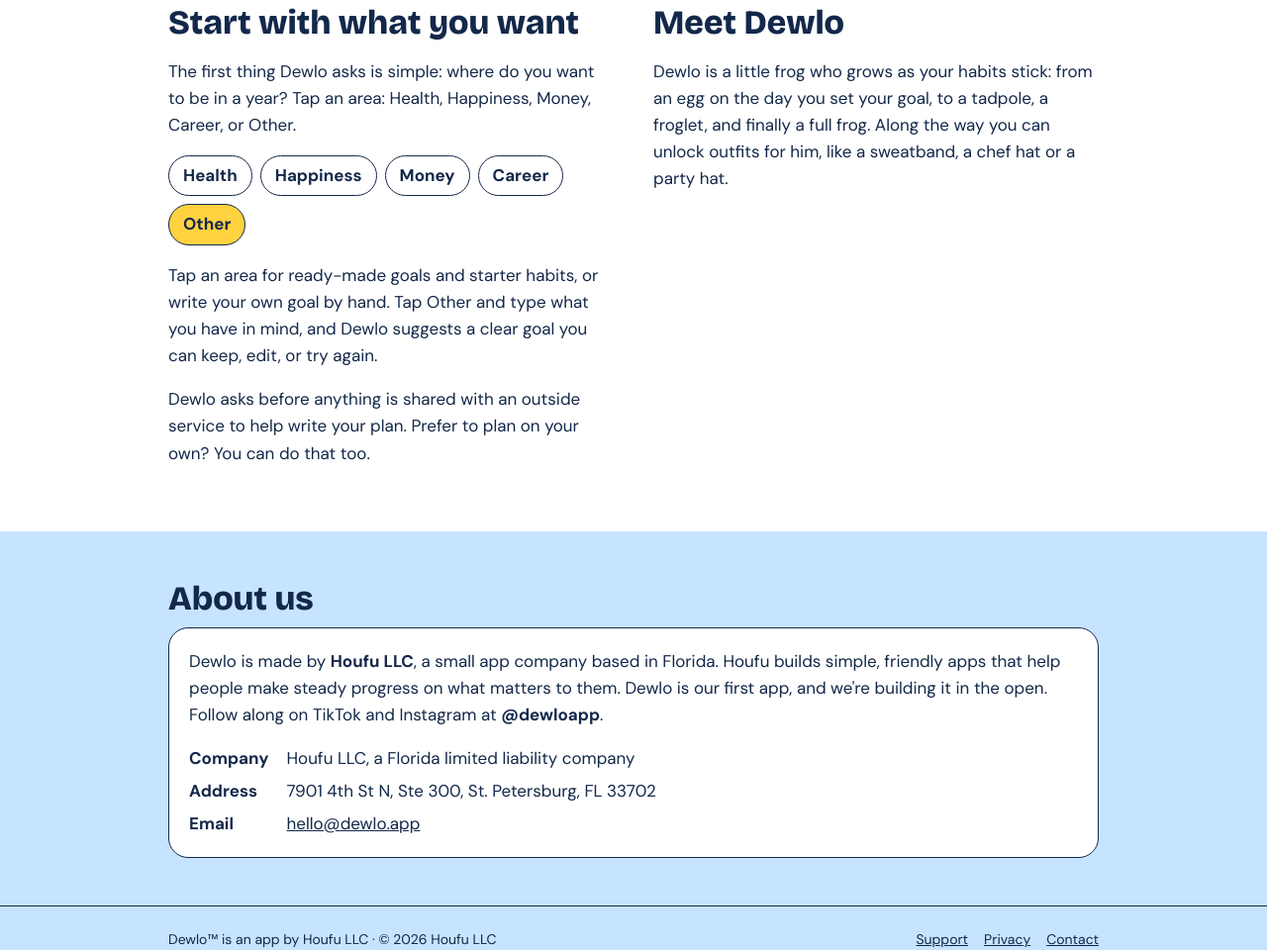
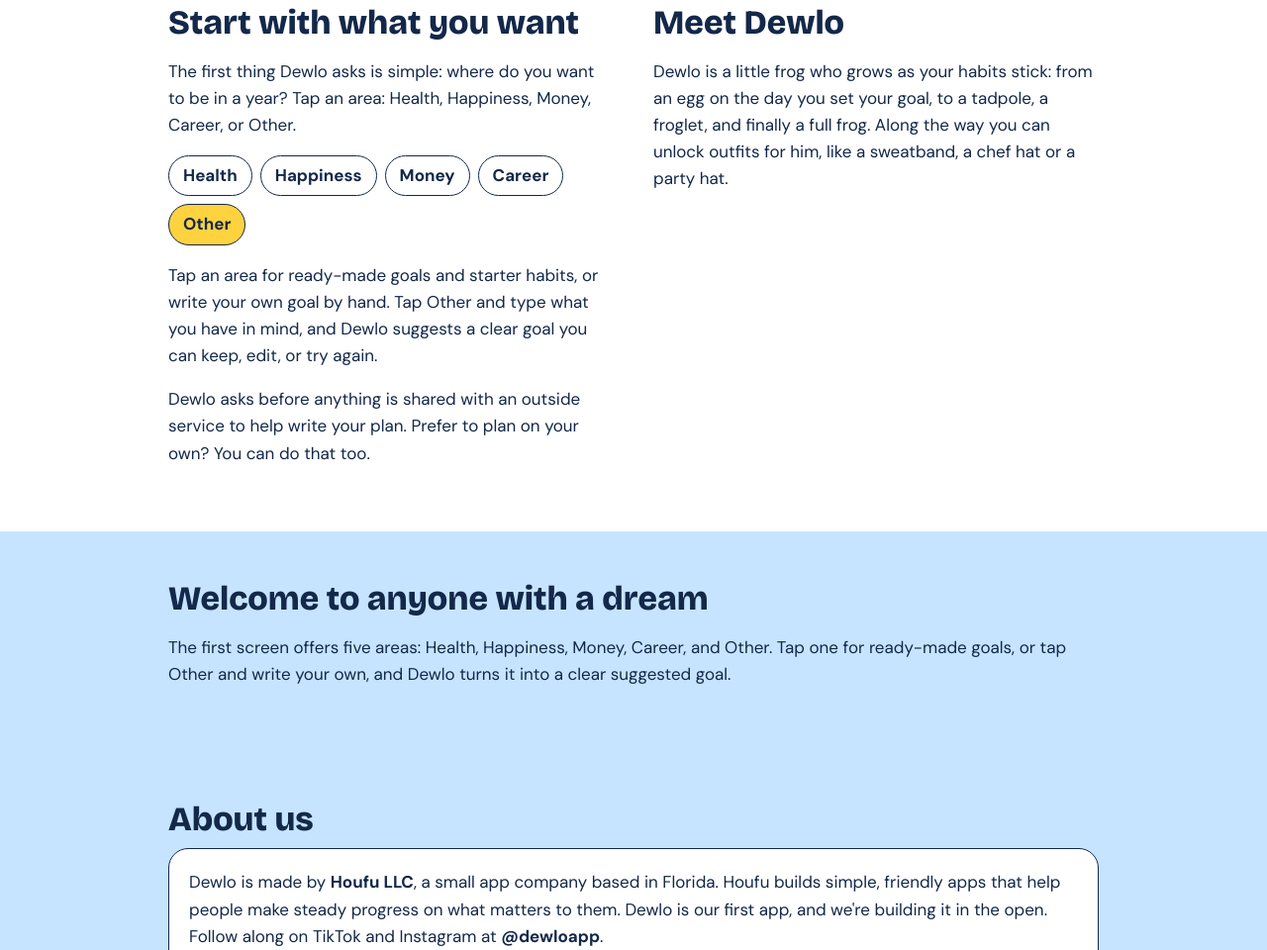
Before and after one commit to kyeortega/dewlo-site, a plain HTML site: page index.html in a window 1280 px wide. Shown: the part 1658-2618 px from the top of the page at 99% size. Drawn offline with nearby package versions, Linux system fonts and the light colour scheme; a web font is replaced by a local one.

Commit message:
Waitlist page: darker button for contrast, add positioning section
Co-Authored-By: Claude Opus 5.5 <noreply@anthropic.com>
Claude-Session: https://claude.ai/code/session_01EC95hxEe8pv5YwXctYH9PV

```diff
--- a/index.html
+++ b/index.html
@@ -83,6 +83,11 @@
   </div>
 </div></section>
 
+<section class="band"><div class="wrap">
+  <h2>Welcome to anyone with a dream</h2>
+  <p>The first screen offers five areas: Health, Happiness, Money, Career, and Other. Tap one for ready-made goals, or tap Other and write your own, and Dewlo turns it into a clear suggested goal.</p>
+</div></section>
+
 <section id="about" class="band"><div class="wrap">
   <h2>About us</h2>
   <div class="card about">
--- a/style.css
+++ b/style.css
@@ -47,7 +47,7 @@ footer .wrap{display:flex;justify-content:space-between;gap:12px;flex-wrap:wrap;
 .waitlist h2{margin:0 0 6px}.waitlist p{margin:0 0 14px}.waitlist .fine{font-size:13px;color:#555;margin:12px 0 0}
 .waitlist .formkit-form{margin:0 auto!important;max-width:100%!important}
 
-.btn{display:inline-block;background:var(--coral);color:#fff;font:700 17px "Bricolage Grotesque",sans-serif;padding:12px 26px;border-radius:999px;text-decoration:none}
+.btn{display:inline-block;background:#D63A1C;color:#fff;font:700 17px "Bricolage Grotesque",sans-serif;padding:12px 26px;border-radius:999px;text-decoration:none}
 .hero-chips{justify-content:center;margin:0 0 18px}
 .soon-line{font-size:14px;max-width:520px;margin:0 auto}
 .hero .waitlist{text-align:left}
```
